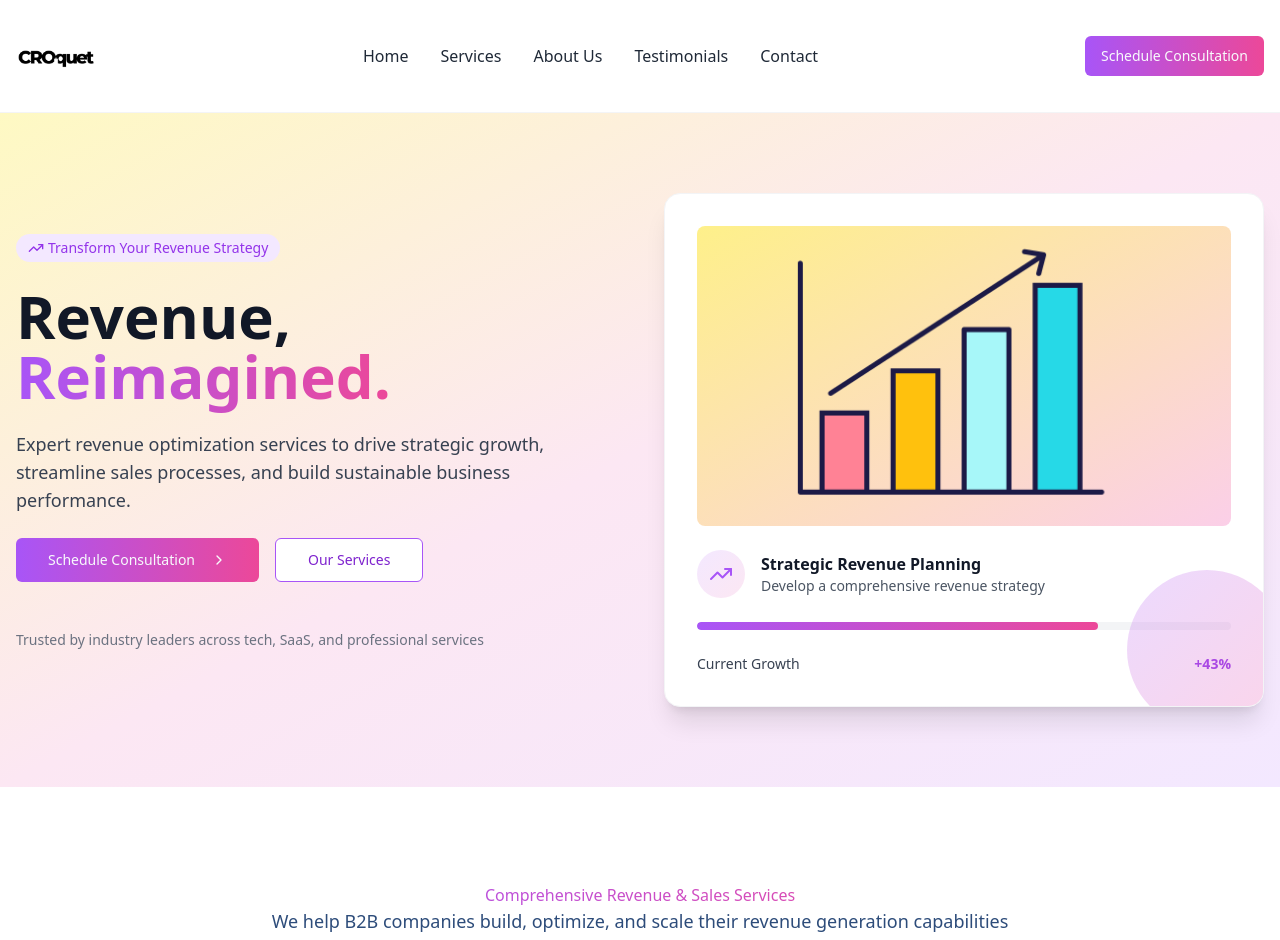
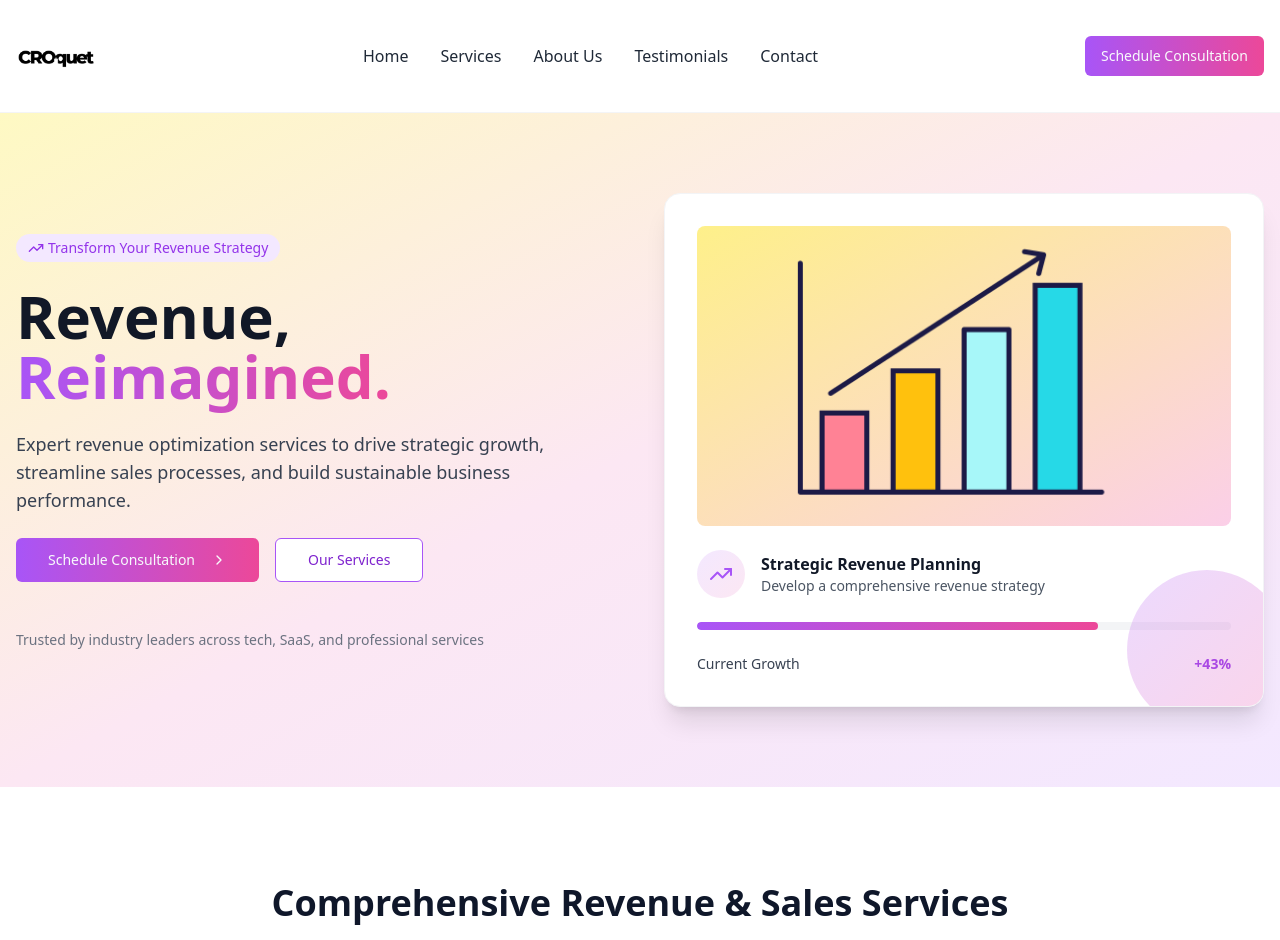
Before and after one commit to jamesabevan/revenue-roadmap-website, a React (Vite) app: page / in a window 1280 px wide. Shown: the top 940 px of the page. Built offline with nearby package versions, Linux system fonts and the light colour scheme.

Commit message:
Reverted to edit edt-9ccb9f53-5df5-4be8-a0b8-b7133d36026a: "Visual edit in Lovable
Edited UI in Lovable"

```diff
--- a/src/components/home/ServicesSection.tsx
+++ b/src/components/home/ServicesSection.tsx
@@ -29,7 +29,7 @@ const ServicesSection = () => {
   return <section id="services" className="py-24 bg-white">
       <div className="container mx-auto px-4">
         <div className="text-center max-w-3xl mx-auto mb-16">
-          <h2 className="bg-clip-text text-transparent bg-gradient-to-r from-purple-500 to-pink-500">
+          <h2 className="text-3xl md:text-4xl font-bold mb-4 text-slate-900">
             Comprehensive Revenue & Sales Services
           </h2>
           <p className="text-lg text-navy-700">
--- a/src/components/layout/Navbar.tsx
+++ b/src/components/layout/Navbar.tsx
@@ -23,7 +23,7 @@ const Navbar = () => {
   return <nav className="py-4 border-b-[0.5px] border-gray-100 bg-transparent backdrop-blur-md sticky top-0 z-30">
       <div className="container mx-auto px-4 flex justify-between items-center">
         <a href="/" className="flex items-center">
-          <img alt="CROquet Logo" src="/lovable-uploads/f43c7108-e965-4ce0-86a3-594bd4da207d.png" className="h-20" />
+          <img alt="CROquet Logo" src="/lovable-uploads/f43c7108-e965-4ce0-86a3-594bd4da207d.png" className="h-20 object-fill" />
         </a>
 
         {/* Desktop Navigation */}
```
